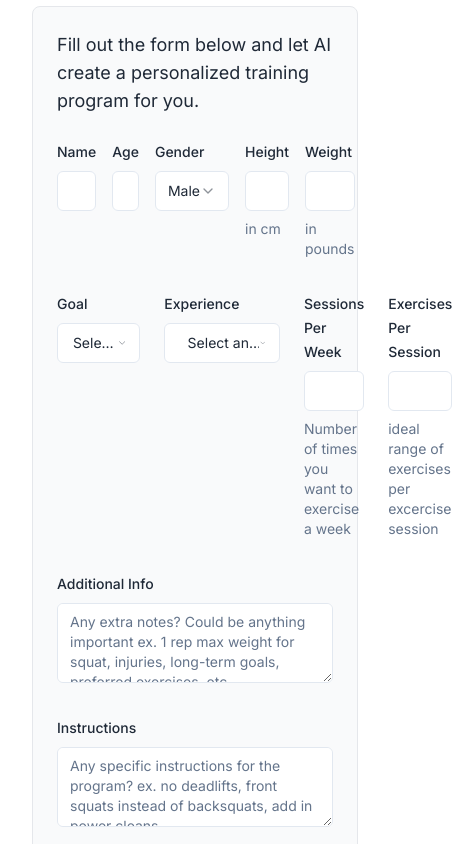
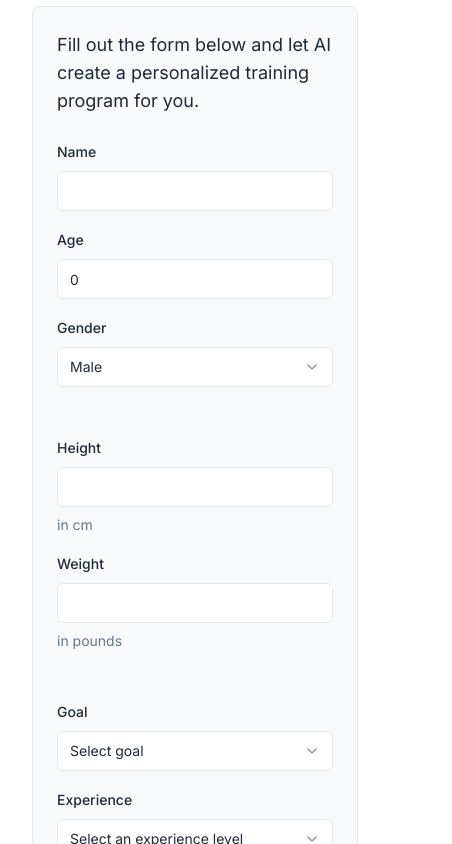
Before and after one commit to achen2089/practical-training, a Next.js app: page / in a window 390 px wide. Shown: the part 1320-2164 px from the top of the page, 452 px wide, since content can reach past the window. Built offline with nearby package versions, Linux system fonts and the light colour scheme.

Commit message:
make form mobile friendly

```diff
--- a/components/ProfileFormFields.tsx
+++ b/components/ProfileFormFields.tsx
@@ -19,12 +19,12 @@ import { Textarea } from "@/components/ui/textarea";
 
 export const ProfileFormFields = ({ form } : {form : any}) => (
   <>
-    <div className="flex gap-4">
+    <div className="flex flex-col md:flex-row md:gap-4">
       <FormField
         control={form.control}
         name="clientName"
         render={({ field }) => (
-          <FormItem>
+          <FormItem className="flex-1 mb-4 md:mb-0">
             <FormLabel>Name</FormLabel>
             <FormControl>
               <Input {...field} />
@@ -37,7 +37,7 @@ export const ProfileFormFields = ({ form } : {form : any}) => (
         control={form.control}
         name="age"
         render={({ field }) => (
-          <FormItem>
+          <FormItem className="flex-1 mb-4 md:mb-0">
             <FormLabel>Age</FormLabel>
             <FormControl>
               <Input type="number" {...field} />
@@ -50,7 +50,7 @@ export const ProfileFormFields = ({ form } : {form : any}) => (
         control={form.control}
         name="gender"
         render={({ field }) => (
-          <FormItem>
+          <FormItem className="flex-1 mb-4 md:mb-0">
             <FormLabel>Gender</FormLabel>
             <FormControl>
               <Select onValueChange={field.onChange} defaultValue={field.value}>
@@ -70,11 +70,13 @@ export const ProfileFormFields = ({ form } : {form : any}) => (
           </FormItem>
         )}
       />
+    </div>
+    <div className="flex flex-col md:flex-row md:gap-4">
       <FormField
         control={form.control}
         name="height"
         render={({ field }) => (
-          <FormItem>
+          <FormItem className="flex-1 mb-4 md:mb-0">
             <FormLabel>Height</FormLabel>
             <FormControl>
               <Input type="number"  {...field} />
@@ -88,7 +90,7 @@ export const ProfileFormFields = ({ form } : {form : any}) => (
         control={form.control}
         name="weight"
         render={({ field }) => (
-          <FormItem>
+          <FormItem className="flex-1 mb-4 md:mb-0">
             <FormLabel>Weight</FormLabel>
             <FormControl>
               <Input type="number"  {...field} />
@@ -99,12 +101,12 @@ export const ProfileFormFields = ({ form } : {form : any}) => (
         )}
       />
     </div>
-    <div className="flex gap-6">
+    <div className="flex flex-col md:flex-row md:gap-6">
       <FormField
         control={form.control}
         name="goal"
         render={({ field }) => (
-          <FormItem>
+          <FormItem className="flex-1 mb-4 md:mb-0">
             <FormLabel>Goal</FormLabel>
             <Select onValueChange={field.onChange} defaultValue={field.value}>
               <FormControl>
@@ -128,7 +130,7 @@ export const ProfileFormFields = ({ form } : {form : any}) => (
         control={form.control}
         name="experience"
         render={({ field }) => (
-          <FormItem>
+          <FormItem className="flex-1 mb-4 md:mb-0">
             <FormLabel>Experience</FormLabel>
             <Select onValueChange={field.onChange} defaultValue={field.value}>
               <FormControl>
@@ -146,11 +148,13 @@ export const ProfileFormFields = ({ form } : {form : any}) => (
           </FormItem>
         )}
       />
+    </div>
+    <div className="flex flex-col md:flex-row md:gap-6">
       <FormField
         control={form.control}
         name="sessions"
         render={({ field }) => (
-          <FormItem>
+          <FormItem className="flex-1 mb-4 md:mb-0">
             <FormLabel>Sessions Per Week</FormLabel>
             <FormControl>
               <Input type="number"  {...field} />
@@ -164,7 +168,7 @@ export const ProfileFormFields = ({ form } : {form : any}) => (
         control={form.control}
         name="exercises"
         render={({ field }) => (
-          <FormItem>
+          <FormItem className="flex-1 mb-4 md:mb-0">
             <FormLabel>Exercises Per Session</FormLabel>
             <FormControl>
               <Input type="string"  {...field} />
@@ -179,10 +183,14 @@ export const ProfileFormFields = ({ form } : {form : any}) => (
       control={form.control}
       name="notes"
       render={({ field }) => (
-        <FormItem>
+        <FormItem className="mb-4">
           <FormLabel>Additional Info</FormLabel>
           <FormControl>
-            <Textarea placeholder="Any extra notes? Could be anything important ex. 1 rep max weight for squat, injuries, long-term goals, preferred exercises, etc" {...field} />
+            <Textarea
+              placeholder="Any extra notes? Could be anything important ex. 1 rep max weight for squat, injuries, long-term goals, preferred exercises, etc"
+              {...field}
+              className="min-h-[80px]"
+            />
           </FormControl>
           <FormMessage />
         </FormItem>
@@ -195,7 +203,11 @@ export const ProfileFormFields = ({ form } : {form : any}) => (
         <FormItem>
           <FormLabel>Instructions</FormLabel>
           <FormControl>
-            <Textarea placeholder="Any specific instructions for the program? ex. no deadlifts, front squats instead of backsquats, add in power cleans." {...field} />
+            <Textarea
+              placeholder="Any specific instructions for the program? ex. no deadlifts, front squats instead of backsquats, add in power cleans."
+              {...field}
+              className="min-h-[80px]"
+            />
           </FormControl>
           <FormMessage />
         </FormItem>
```
